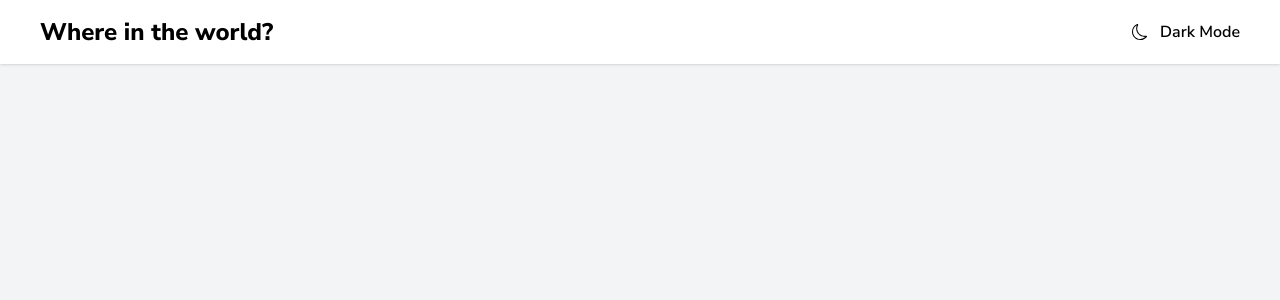
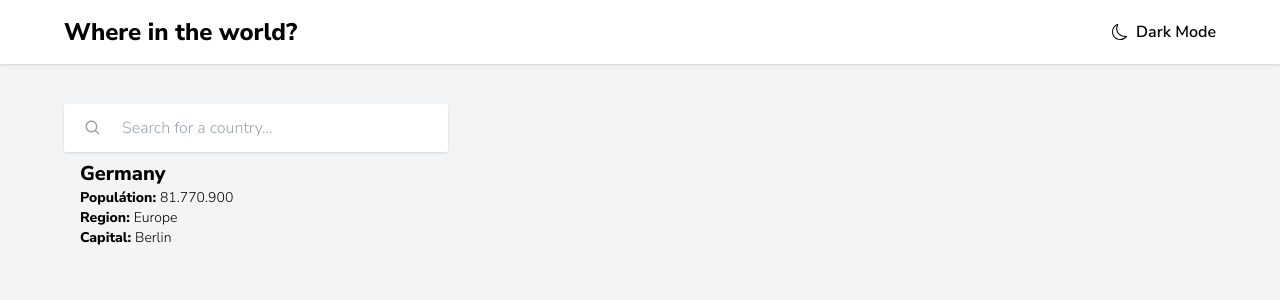
Before and after one commit to Ivowainer/Countries-next, a Next.js app: page / in a window 1280 px wide. Shown: the top 300 px of the page. Built offline with nearby package versions, Linux system fonts and the light colour scheme.

Commit message:
SearchBar Finished

```diff
--- a/pages/index.tsx
+++ b/pages/index.tsx
@@ -1,10 +1,16 @@
 import type { NextPage } from 'next'
 import MainLayout from '../src/components/layouts/MainLayout'
+import Card from '../src/components/ui/Card'
+import SearchBar from '../src/components/ui/SearchBar'
 
 const Home: NextPage = () => {
   return (
     <>
       <MainLayout page={"Countries | Home"}>
+        <div className="px-16 mt-10">
+          <SearchBar />
+          <Card />
+        </div>
       </MainLayout>
     </>
   )
--- /dev/null
+++ b/src/components/ui/Card.tsx
@@ -0,0 +1,17 @@
+import Image from "next/image"
+
+const Card: React.FC = () => {
+  return (
+    <div className="flex">
+        {/* <Image /> */}
+        <div className="px-4 py-2">
+            <p className="font-bold text-xl">Germany</p>
+            <p className="font-bold text-sm">Populátion: <span className="font-light">81.770.900</span></p>
+            <p className="font-bold text-sm">Region: <span className="font-light">Europe</span></p>
+            <p className="font-bold text-sm">Capital: <span className="font-light">Berlin</span></p>
+        </div>
+    </div>
+  )
+}
+
+export default Card
--- a/src/components/ui/Nav.tsx
+++ b/src/components/ui/Nav.tsx
@@ -2,11 +2,11 @@ import { BsMoon } from 'react-icons/bs'
 
 const Nav: React.FC = () => {
   return (
-    <nav className='px-10 py-4 bg-white shadow flex justify-between items-center'>
+    <nav className='px-16 py-4 bg-white shadow flex justify-between items-center'>
       <h1 className="font-bold text-2xl">Where in the world?</h1>
-      <div className="flex items-center">
+      <div className="flex items-center cursor-pointer">
         <BsMoon />
-        <p className='ml-3 font-semibold'>Dark Mode</p>
+        <p className='ml-2 font-semibold'>Dark Mode</p>
       </div>
     </nav>
   )
--- /dev/null
+++ b/src/components/ui/SearchBar.tsx
@@ -0,0 +1,12 @@
+import { BiSearch } from 'react-icons/bi'
+
+const SearchBar: React.FC = () => {
+  return (
+    <div className='w-1/3 text-base bg-white flex items-center px-5 py-3 shadow rounded-sm'>
+        <label className='text-gray-400 mr-5 text-lg' htmlFor="search"><BiSearch /></label>
+        <input id="search" type="text" className='outline-none' placeholder="Search for a country..."/>
+    </div>
+  )
+}
+
+export default SearchBar
```
